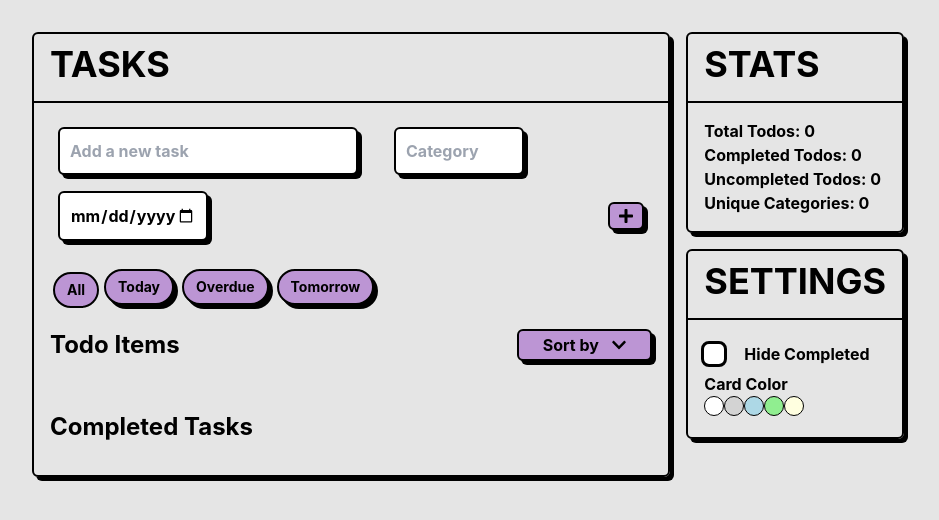
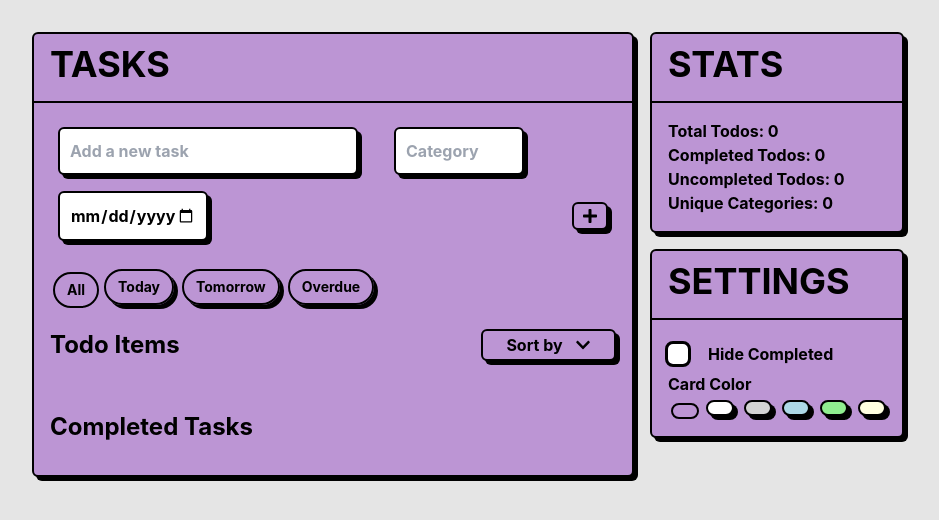
Before and after one commit to ehoffman66/todo, a React (Create React App) app: page / in a window 1280 px wide. Shown: the top 520 px of the page, without its empty margins (172-1111 px from the left). Built offline with nearby package versions, Linux system fonts and the light colour scheme.

Commit message:
Fix button functionality and appying selected color

```diff
--- a/src/App.js
+++ b/src/App.js
@@ -23,8 +23,8 @@ function App() {
       localStorage.setItem('hideCompleted', JSON.stringify(hideCompleted));
     }, [hideCompleted]);
 
-   const [cardColor, setCardColor] = React.useState('ba95d4');
-   const colorOptions = ['white', 'lightgray', 'lightblue', 'lightgreen', 'lightyellow'];
+   const [cardColor, setCardColor] = useState('#bc95d4');
+   const colorOptions = ['#bc95d4', 'white', 'lightgray', 'lightblue', 'lightgreen', 'lightyellow'];
 
    // State variables for new todo
    const [task, setTask] = useState('');
@@ -46,6 +46,7 @@ function App() {
    const handleBadgeClick = (badgeText) => {
       setSelectedBadge(badgeText);
       setFilter(badgeText);
+      console.log(badgeText);
    };
 
    // Function to handle category change
@@ -228,11 +229,30 @@ function App() {
                      </div>
                      </form>
                <div className="mb-4 flex flex-wrap space-x-2">
-                  <Badge badgeText="All" onClick={handleBadgeClick} isSelected={'All' === selectedBadge} className="my-10" />
-                  <Badge badgeText="Today" onClick={handleBadgeClick} isSelected={'Today' === selectedBadge} className="my-10" />
-                  <Badge badgeText="Overdue" onClick={handleBadgeClick} isSelected={'Overdue' === selectedBadge} className="my-10" />
-                  <Badge badgeText="Tomorrow" onClick={handleBadgeClick} isSelected={'Tomorrow' === selectedBadge} className="my-10" />
-                  <span style={{ margin: '0 10px' }}></span>
+                  <Badge
+                     key="All"
+                     badgeText="All"
+                     isSelected={selectedBadge === "All"}
+                     onClick={() => handleBadgeClick("All")}
+                  />
+                  <Badge
+                     key="Today"
+                     badgeText="Today"
+                     isSelected={selectedBadge === "Today"}
+                     onClick={() => handleBadgeClick("Today")}
+                  />
+                  <Badge
+                     key="Tomorrow"
+                     badgeText="Tomorrow"
+                     isSelected={selectedBadge === "Tomorrow"}
+                     onClick={() => handleBadgeClick("Tomorrow")}
+                  />
+                  <Badge
+                     key="Overdue"
+                     badgeText="Overdue"
+                     isSelected={selectedBadge === "Overdue"}
+                     onClick={() => handleBadgeClick("Overdue")}
+                  />                  <span style={{ margin: '0 10px' }}></span>
                   {categories.map((category, index) => (
                      <Badge
                         key={index}
@@ -382,12 +402,14 @@ function App() {
                                     </div>
                                     <div>
                                        <label>Card Color</label>
-                                       <div>
+                                       <div style={{ display: 'flex', gap: '10px' }}>
                                           {colorOptions.map(color => (
-                                             <button
+                                             <Badge
                                                 key={color}
-                                                style={{ backgroundColor: color, height: '20px', width: '20px', border: '1px solid black', borderRadius: '50%' }}
-                                                onClick={() => setCardColor(color)}
+                                                badgeColor={color}
+                                                badgeText=''
+                                                isSelected={cardColor === color}
+                                                onClick={setCardColor}
                                              />
                                           ))}
                                        </div>
--- a/src/components/Badge.js
+++ b/src/components/Badge.js
@@ -1,13 +1,14 @@
 import React from 'react';
 
-export default function Badge({ badgeText, onClick, isSelected }) {
+export default function Badge({ badgeText, onClick, isSelected, badgeColor }) {
     const handleClick = () => {
-        onClick(badgeText);
+        onClick(badgeColor);
     };
 
     return (
         <div
-            className={`my-1 w-min rounded-full border-2 border-black bg-[#bc95d4] px-3 py-1.5 text-sm font-bold shadow-[4px_4px_0px_0px_rgba(0,0,0,1)] transition-all ${isSelected ? 'translate-x-[3px] translate-y-[3px] shadow-none' : 'hover:translate-x-[3px] hover:translate-y-[3px] hover:shadow-none'} cursor-pointer`}
+            className={`my-1 w-min rounded-full border-2 border-black px-3 py-1.5 text-sm font-bold shadow-[4px_4px_0px_0px_rgba(0,0,0,1)] transition-all ${isSelected ? 'translate-x-[3px] translate-y-[3px] shadow-none' : 'hover:translate-x-[3px] hover:translate-y-[3px] hover:shadow-none'} cursor-pointer`}
+            style={{ backgroundColor: badgeColor }}
             onClick={handleClick}
         >
             {badgeText}
```
